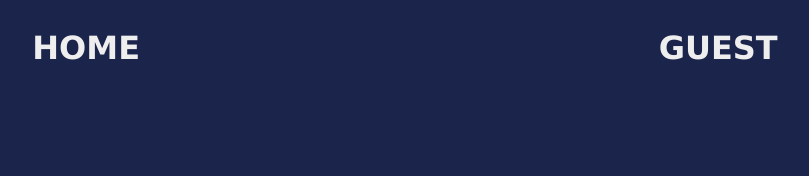
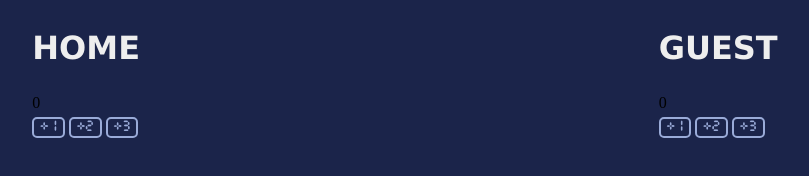
Before and after one commit to mehradhpr/basketball-scoreboard, a plain HTML site: page index.html in a window 1280 px wide. Shown: the whole page, without its empty margins (235-1044 px from the left). Drawn offline with Linux system fonts and the light colour scheme.

Commit message:
Added the custom font Cursed timer util

```diff
--- a/index.html
+++ b/index.html
@@ -6,11 +6,39 @@
   <body>
     <main>
       <div class="container">
-        <div >
+        <div class="section">
           <h1>HOME</h1>
+          <div class="digit" id="home-digit">
+            0
+          </div>
+          <div class="button-container">
+            <button>
+              +1
+            </button>
+            <button>
+              +2
+            </button>
+            <button>
+              +3
+            </button>
+          </div>
         </div>
-        <div>
+        <div class="section">
           <h1>GUEST</h1>
+          <div class="digit" id="guest-digit">
+            0
+          </div>
+          <div class="button-container">
+            <button>
+              +1
+            </button>
+            <button>
+              +2
+            </button>
+            <button>
+              +3
+            </button>
+          </div>
         </div>
       </div>
     </main>
--- a/styles.css
+++ b/styles.css
@@ -12,3 +12,26 @@ h1 {
   display: flex;
   justify-content: space-around;
 }
+
+.section {
+  display: flex;
+  flex-direction: column;
+  gap: 5px;
+}
+
+button {
+  font-family: cursed;
+  border-style: solid;
+  border-color: #9aabd8;
+  border-width: 2px;
+  border-radius: 5px;
+  background-color: transparent;
+  color: #9aabd8;
+}
+
+@font-face {
+  font-family: "cursed";
+  src: url("CursedTimerUlil-Aznm.ttf") format("truetype");
+  font-weight: normal;
+  font-style: normal;
+}
```
Also changed, not shown: CursedTimerUlil-Aznm.ttf (added).
